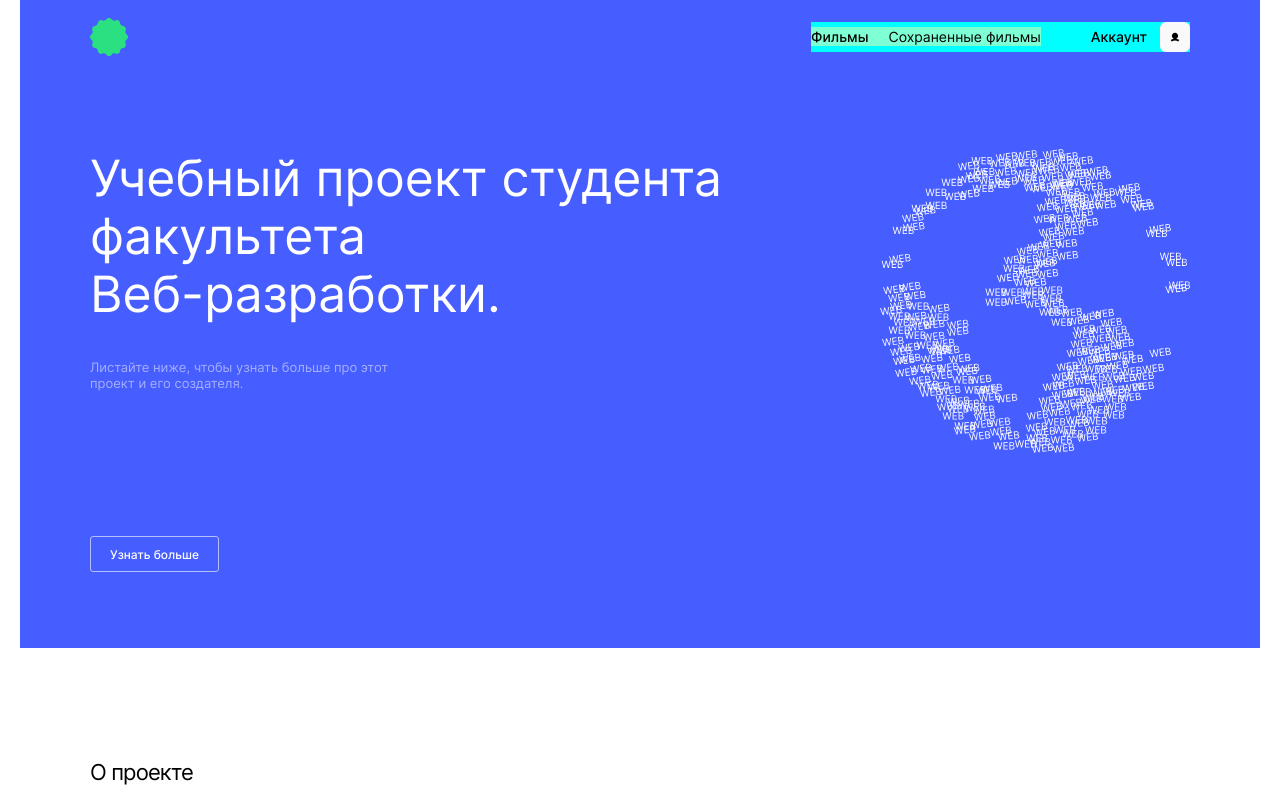
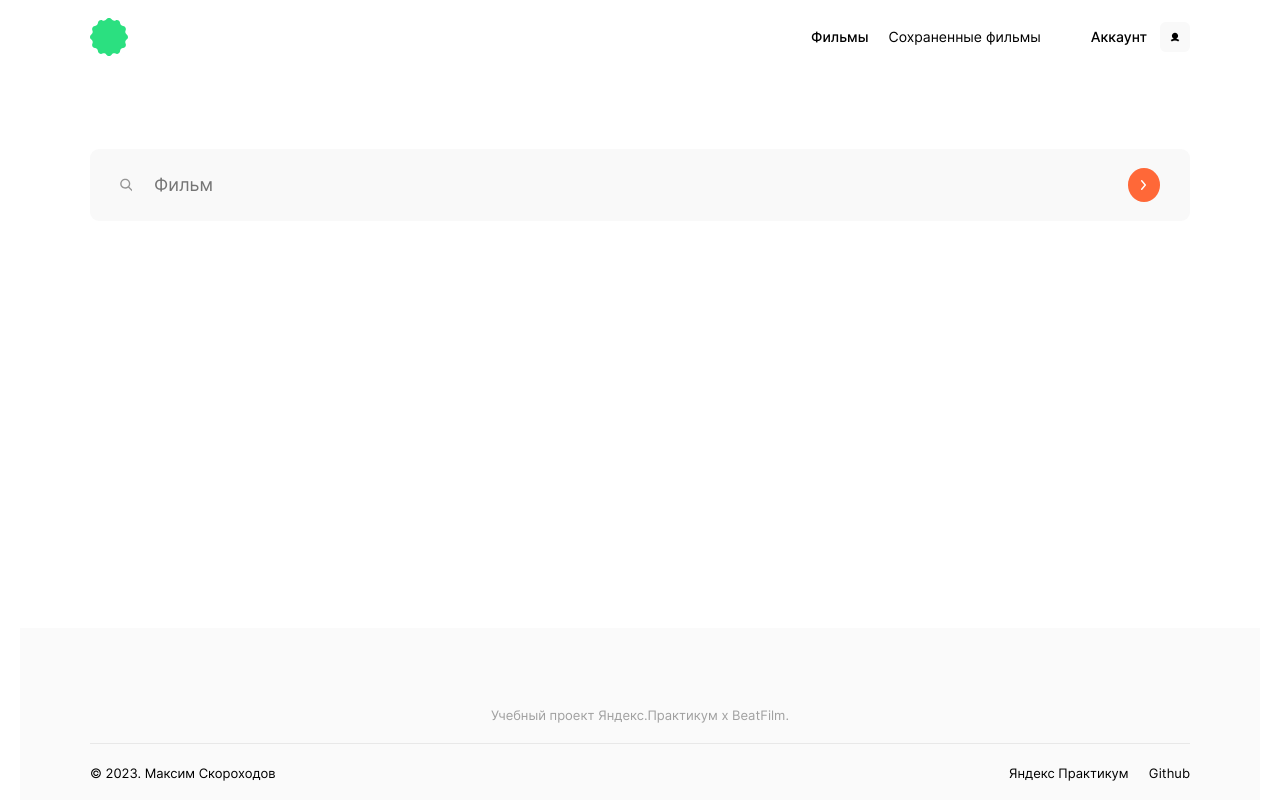
Before and after one commit to Balzak1976/movies-explorer-frontend, a React (Create React App) app: page / in a window 1280 px wide. Shown: the top 800 px of the page. Built offline with nearby package versions, Linux system fonts and the light colour scheme.

Commit message:
feat: сделать разметку SearchForm

```diff
--- a/src/components/App/App.css
+++ b/src/components/App/App.css
@@ -38,5 +38,5 @@
 }
 
 .bg_blue {
-  background-color: #465dff;
+  /* background-color: #465dff; */
 }
--- a/src/components/App/App.js
+++ b/src/components/App/App.js
@@ -2,6 +2,7 @@ import './App.css';
 import Header from '../parts/Header/Header';
 import Main from '../Main/Main'
 import Footer from '../parts/Footer/Footer';
+import Movies from '../Movies/Movies'
 
 function App() {
   return (
@@ -14,7 +15,8 @@ function App() {
         />
 
         <div className="wrapper">
-          <Main/>
+          {/* <Main /> */}
+          <Movies />
         </div>
 
         <Footer />
--- a/src/components/Movies/FilterCheckbox/FilterCheckbox.css
+++ b/src/components/Movies/FilterCheckbox/FilterCheckbox.css
@@ -0,0 +1,20 @@
+.filterCheckbox {
+  /* background-color: aqua; */
+  width: 100%;
+}
+
+.form__submit_type_filter-movie {
+  width: 34px;
+  height: 34px;
+  border-radius: 50%;
+  background-color: #ff6838;
+  background-image: url(../../../images/icon-arrow-btn.svg);
+  background-size: 5px;
+  background-repeat: no-repeat;
+  background-position: center;
+}
+
+.form__filter {
+  min-height: 40px;
+  border-left: 1px solid #e8e8e8;
+}
--- a/src/components/Movies/FilterCheckbox/FilterCheckbox.js
+++ b/src/components/Movies/FilterCheckbox/FilterCheckbox.js
@@ -0,0 +1,17 @@
+import './FilterCheckbox.css';
+
+function FilterCheckbox() {
+  return (
+    <div className="filterCheckbox">
+      <div className="form__filter">
+        <input
+          type="checkbox"
+          name=""
+          id=""
+        />
+      </div>
+    </div>
+  );
+}
+
+export default FilterCheckbox;
--- a/src/components/Movies/Movies.css
+++ b/src/components/Movies/Movies.css
@@ -0,0 +1,24 @@
+.movies {
+  width: 100%;
+  display: flex;
+  flex-direction: column;
+  align-items: center;
+}
+
+.search-panel {
+  width: 100%;
+  min-height: 222px;
+  box-sizing: border-box;
+  display: flex;
+  justify-content: center;
+  align-items: center;
+}
+
+.form-wrapper {
+  width: 100%;
+  min-height: 72px;
+  background-color: #f9f9f9;
+  border-radius: 9px;
+  display: flex;
+  align-items: center;
+}
--- a/src/components/Movies/Movies.js
+++ b/src/components/Movies/Movies.js
@@ -0,0 +1,18 @@
+import './Movies.css';
+import SearchForm from './SearchForm/SearchForm';
+import FilterCheckbox from './FilterCheckbox/FilterCheckbox';
+
+function Movies() {
+  return (
+    <div className="movies">
+      <section className="search-panel page_width_l">
+        <div className="form-wrapper">
+          <SearchForm />
+          {/* <FilterCheckbox /> */}
+        </div>
+      </section>
+    </div>
+  );
+}
+
+export default Movies;
--- a/src/components/Movies/SearchForm/SearchForm.css
+++ b/src/components/Movies/SearchForm/SearchForm.css
@@ -0,0 +1,46 @@
+.form {
+  width: 100%;
+}
+
+.form_type_search-movie {
+  padding: 0 30px 0;
+  display: flex;
+  align-items: center;
+  gap: 20px;
+}
+
+.form__search-icon {
+  width: 13px;
+  height: 14px;
+  background-image: url(../../../images/icon-search.svg);
+  background-size: cover;
+}
+
+.form__input {
+  width: 100%;
+  outline: none;
+  border: none;
+  background-color: inherit;
+}
+
+.form__input_type_search-movie {
+  font-weight: 400;
+  font-size: 18px;
+  line-height: 1.11;
+  color: #a0a0a0;
+}
+
+.form__submit {
+  border: 0;
+}
+
+.form__submit_type_search-movie {
+  width: 34px;
+  height: 34px;
+  border-radius: 50%;
+  background-color: #ff6838;
+  background-image: url(../../../images/icon-arrow-btn.svg);
+  background-size: 5px;
+  background-repeat: no-repeat;
+  background-position: center;
+}
--- a/src/components/Movies/SearchForm/SearchForm.js
+++ b/src/components/Movies/SearchForm/SearchForm.js
@@ -0,0 +1,21 @@
+import './SearchForm.css';
+
+function FilterCheckbox() {
+  return (
+    <form className="form form_type_search-movie">
+      <div className="form__search-icon" />
+      <input
+        className="form__input form__input_type_search-movie"
+        placeholder="Фильм"
+        type="text"
+        name=""
+      />
+      <button
+        className="form__submit form__submit_type_search-movie"
+        type="submit"
+      />
+    </form>
+  );
+}
+
+export default FilterCheckbox;
--- a/src/components/parts/Navigation/Navigation.css
+++ b/src/components/parts/Navigation/Navigation.css
@@ -1,12 +1,12 @@
 .menu {
-  background-color: aqua;
+  /* background-color: aqua; */
   display: flex;
   align-items: baseline;
   gap: 50px;
 }
 
 .menu-films {
-  background-color: aquamarine;
+  /* background-color: aquamarine; */
   display: flex;
   align-items: baseline;
   gap: 20px;
```
Also changed, not shown: src/images/icon-arrow-btn.svg (added), src/images/icon-search.svg (added).
